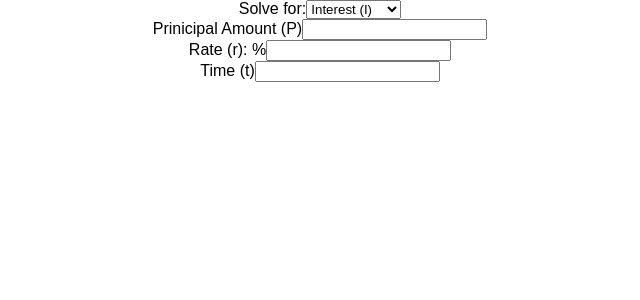
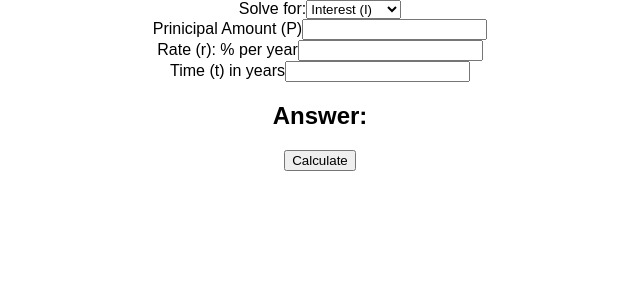
Before and after one commit to jonathanfrancisco/interest-calculator, a React (Create React App) app: page / in a window 1280 px wide. Shown: the top 300 px of the page, without its empty margins (320-960 px from the left). Built offline with nearby package versions, Linux system fonts and the light colour scheme.

Commit message:
Refactor

```diff
--- a/src/components/AnswerDisplay.js
+++ b/src/components/AnswerDisplay.js
@@ -0,0 +1,17 @@
+
+
+
+
+import React from 'react';
+
+
+const AnswerDisplay  = (propps) => {
+    return (
+        <div className='interest-calculator__answer-display'>
+            <h2>Answer:</h2>
+            <p></p>
+        </div>
+    );
+}
+
+export default AnswerDisplay;
--- a/src/components/InputDisplay.js
+++ b/src/components/InputDisplay.js
@@ -14,10 +14,10 @@ const InputDisplay = (props) => {
                 <label>Prinicipal Amount (P)</label>
                 <input name='principal' type='number' />
                 <br />
-                <label>Rate (r): %</label>
+                <label>Rate (r): % per year</label>
                 <input name='rate' type='number' />
                 <br />
-                <label>Time (t)</label>
+                <label>Time (t) in years</label>
                 <input name='time' type='number' />
             </div>
         );
@@ -27,10 +27,10 @@ const InputDisplay = (props) => {
                 <label>Total Amount (A)</label>
                 <input name='amount' type='number' />
                 <br />
-                <label>Rate (r): %</label>
+                <label>Rate (r): % per year</label>
                 <input name='rate' type='number' />
                 <br />
-                <label>Time (t)</label>
+                <label>Time (t) in years</label>
                 <input name='time' type='number' />
             </div>
         );
@@ -43,7 +43,7 @@ const InputDisplay = (props) => {
                 <label>Total Amount (A)</label>
                 <input name='amount' type='number' />
                 <br />
-                <label>Time (t)</label>
+                <label>Time (t) in years</label>
                 <input name='time' type='number' />
             </div>
         );
@@ -56,7 +56,7 @@ const InputDisplay = (props) => {
                 <label>Total Amount (A)</label>
                 <input name='amount' type='number' />
                 <br />
-                <label>Rate (r): %</label>
+                <label>Rate (r): % per year</label>
                 <input name='rate' type='number' />
                 <br />
             </div>
--- a/src/components/InterestCalculator.js
+++ b/src/components/InterestCalculator.js
@@ -1,16 +1,26 @@
 
 import React, {Component} from 'react';
 import InputDisplay from './InputDisplay.js';
-import SolveForDisplay from './SolveForDisplay';
+import SolveForDisplay from './SolveForDisplay.js';
+import AnswerDisplay from './AnswerDisplay.js';
 
 class InterestCalculator extends Component {
 
     constructor(props) {
         super(props);
         this.state = {
-            solveFor: 'interest'
+            solveFor: 'interest',
+            principal: NaN,
+            rate: NaN,
+            time: NaN,
+            totalAmount: NaN
         }
         this.handleSolveForChange = this.handleSolveForChange.bind(this);
+        this.handleCalculateClick = this.handleCalculateClick.bind(this);
+        this.handlePrincipalChange = this.handlePrincipalChange.bind(this);
+        this.handleRateChange = this.handleRateChange.bind(this);
+        this.handleTimeChange = this.handleTimeChange.bind(this);
+        this.handleTotalAmountChange = this.handleTotalAmountChange.bind(this);
     }
 
     handleSolveForChange(event) {
@@ -22,6 +32,25 @@ class InterestCalculator extends Component {
         console.log(this.state.solveFor);
     }
 
+    handleCalculateClick() {
+
+    }
+
+    handlePrincipalChange() {
+
+    }
+
+    handleRateChange() {
+
+    }
+
+    handleTimeChange() {
+
+    }
+
+    handleTotalAmountChange() {
+
+    }
 
     render() {
 
@@ -29,6 +58,8 @@ class InterestCalculator extends Component {
             <div className='interest-calculator'>
                 <SolveForDisplay onSolveForChange={this.handleSolveForChange}/>
                 <InputDisplay solveFor={this.state.solveFor} />
+                <AnswerDisplay />
+                <button onClick={this.handleCalculateClick}>Calculate</button>
             </div>
         );
     }
```
